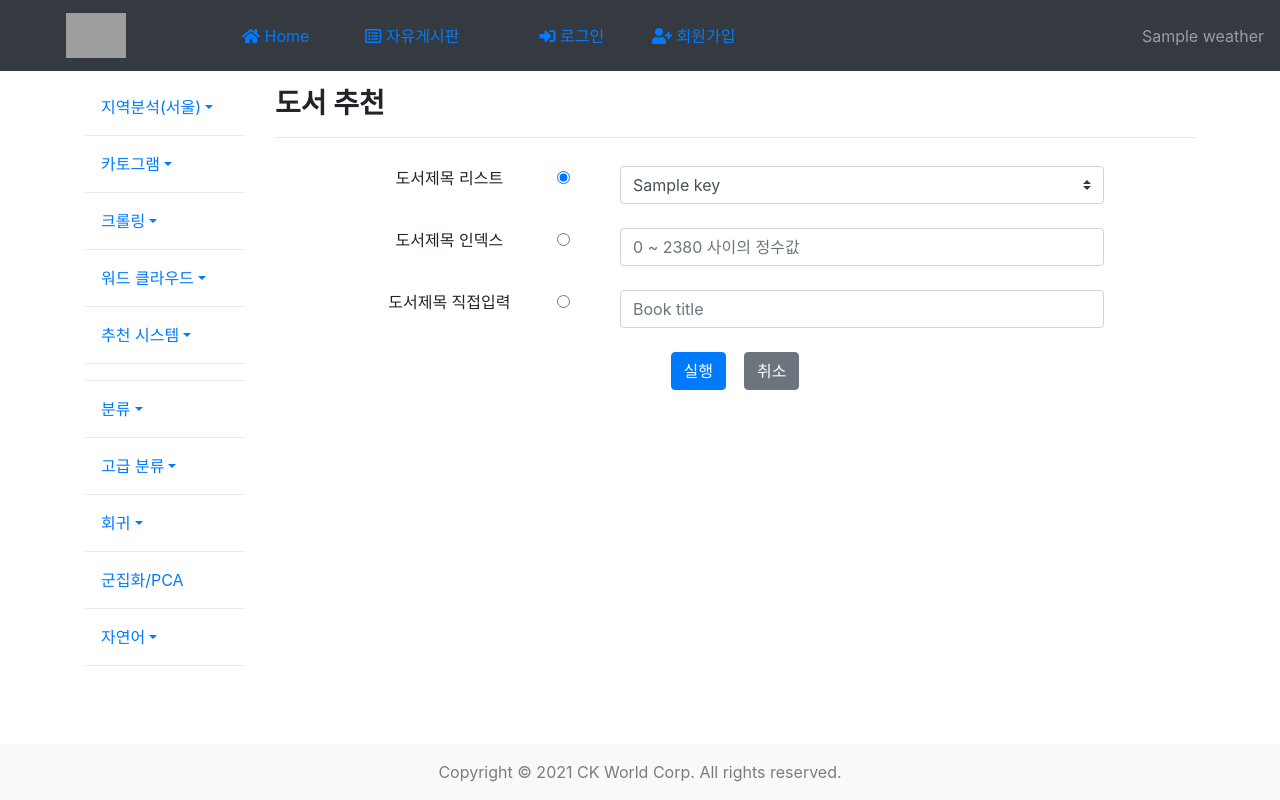
After one commit to ckiekim/Oracle_Cloud_Flask_web, a Flask app: template templates/rcmd/book.html in a window 1280 px wide. The commit adds this page. Run offline with Flask 2, Linux system fonts and the light colour scheme; the template is opened without the code that fills it: most values are stand-ins (such as "Sample title", 1, 10 or a date in 2020); parts of the project's set-up code (start-up, migrations or seed data) failed here and were passed over; some libraries are stand-ins or nearby versions; grey boxes are pictures that could not be loaded.

Commit message:
도서 추천

```diff
--- a/bp5_recommendation/rcmd.py
+++ b/bp5_recommendation/rcmd.py
@@ -40,3 +40,30 @@ def movie_res():
     movie_list, title = mr.get_recommendations(index)
     return render_template('rcmd/movie_res.html', menu=menu, weather=get_weather(),
                             movie_list=movie_list, title=title)
+
+@rcmd_bp.route('/book', methods=['GET', 'POST'])
+def book():
+    df = pd.read_csv('static/data/books2.csv')
+    if request.method == 'GET':
+        book_dict = dict(zip(df.title, df.index))
+        return render_template('rcmd/book.html', menu=menu, weather=get_weather(),
+                                book_dict=book_dict)
+    else:
+        kind = request.form['kind']
+        if kind == 'list':
+            index = int(request.form['list'])
+        elif kind == 'index':
+            index = int(request.form['index'])
+        else:
+            title = request.form['title']
+            index = mr.get_book_index(title)
+            if index < 0:
+                flash('입력한 도서제목 데이터가 없습니다.')
+                return redirect(url_for('rcmd_bp.book'))
+
+    book_indices = mr.get_recommended_books(index)
+    book_list = []
+    for i in book_indices:
+        book_list.append([df.image_link[i], df.title[i], df.author[i], df.genre[i]])
+    return render_template('rcmd/book_res.html', menu=menu, weather=get_weather(),
+                            book_list=book_list)
--- a/templates/base.html
+++ b/templates/base.html
@@ -130,7 +130,7 @@
                            data-toggle="dropdown" href="#">추천 시스템</a>
                         <div class="dropdown-menu">
                             <a class="dropdown-item" href="/recommendation/movie">영화</a>
-                            <a class="dropdown-item" href="#/recommendation/book">책</a>
+                            <a class="dropdown-item" href="/recommendation/book">책</a>
                         </div>
                     </li>
                     <div class="dropdown-divider"></div>
--- /dev/null
+++ b/templates/rcmd/book.html
@@ -0,0 +1,66 @@
+{% extends "base.html" %}
+{% block weather %} {{ weather|safe() }} {% endblock %}
+{% block subtitle %}
+    <strong>도서 추천</strong>
+{% endblock %}
+{% block content %}
+    <div class="row">
+        <div class="col-1"></div>
+        <div class="col-10">
+            <form action="/recommendation/book" method="POST">
+                <table class="table table-borderless">
+                    <tr class="d-flex">
+                        <td class="col-3" style="text-align: center;"><label for="list">도서제목 리스트</label></td>
+                        <td class="col-1">
+                            <div class="form-check-inline">
+                                <label class="form-check-label">
+                                    <input type="radio" class="form-check-input" id="kind" name="kind" value="list" checked>
+                                </label>
+                            </div>
+                        </td>
+                        <td class="col-8">
+                            <select class="custom-select custom-select-md" id="list" name="list">
+                                {% for key, value in book_dict.items() %}
+                                    <option value="{{value}}">{{key}}</option>
+                                {% endfor %}
+                            </select>
+                        </td>
+                    </tr>
+                    <tr class="d-flex">
+                        <td class="col-3" style="text-align: center;"><label for="index">도서제목 인덱스</label></td>
+                        <td class="col-1">
+                            <div class="form-check-inline">
+                                <label class="form-check-label">
+                                    <input type="radio" class="form-check-input" id="kind" name="kind" value="index">
+                                </label>
+                            </div>
+                        </td>
+                        <td class="col-8" style="text-align: center;">
+                            <input class="form-control" type="text" id="index" name="index" placeholder="0 ~ 2380 사이의 정수값">
+                        </td>
+                    </tr>
+                    <tr class="d-flex">
+                        <td class="col-3" style="text-align: center;"><label for="title">도서제목 직접입력</label></td>
+                        <td class="col-1">
+                            <div class="form-check-inline">
+                                <label class="form-check-label">
+                                    <input type="radio" class="form-check-input" id="kind" name="kind" value="direct">
+                                </label>
+                            </div>
+                        </td>
+                        <td class="col-8" style="text-align: center;">
+                            <input class="form-control" type="text" id="title" name="title" placeholder="Book title">
+                        </td>
+                    </tr>
+                    <tr>
+                        <td colspan="3" style="text-align: center;">
+                            <button type="submit" class="btn btn-primary">실행</button>&nbsp;&nbsp;&nbsp;
+                            <button type="reset" class="btn btn-secondary">취소</button>
+                        </td>
+                    </tr>
+                </table>
+            </form>
+        </div>
+        <div class="col-1"></div>
+    </div>
+{% endblock %}
```
Also changed, not shown: my_util/rcmd_util.py (+20 -0 lines), templates/rcmd/book_res.html (added, +47 -0 lines), templates/rcmd/movie_res.html (+0 -8 lines), 1 other file.
